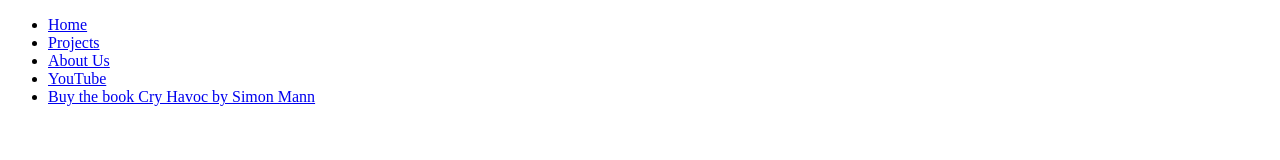
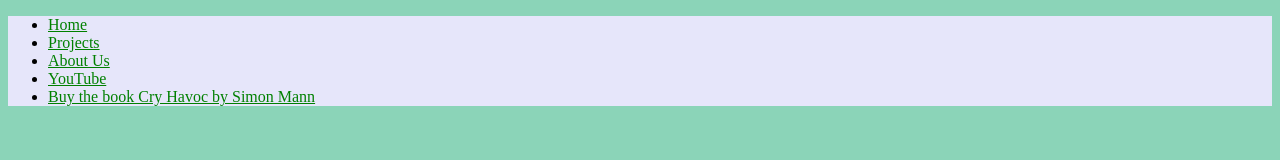
Before and after one commit to Kihnu/erik_kihnwww21, a plain HTML site: page projects.html in a window 1280 px wide. Drawn offline with Linux system fonts and the light colour scheme.

Commit message:
Added headers to other pages
Header to aboutus.html and projects.html

```diff
--- a/projects.html
+++ b/projects.html
@@ -4,10 +4,11 @@
   <meta charset="UTF-8">
   <meta name="viewport" content="width=device-width, initial-scale=1.0">
   <title>Projects</title>
+  <link rel="stylesheet" href="./css/style.css">
 </head>
 <body>
 
-  <div class="Navigator">
+  <header>
     <ul>
       <li><a href="https://kihnu.github.io/erikkihnwww21/index.html">Home</a></li>
       <li><a href="https://kihnu.github.io/erikkihnwww21/projects.html">Projects</a></li>
@@ -16,7 +17,7 @@
       <li><a href="https://www.amazon.com/Cry-Havoc-Simon-Mann/dp/1857826639" alt="Link to the book">Buy the book Cry Havoc by
         Simon Mann</a></li>
     </ul>
-  </div>
+  </header>
 
 </body>
 </html>
```
Also changed, not shown: aboutus.html (+3 -2 lines). Lines whose indentation alone changed are shown as unchanged.
